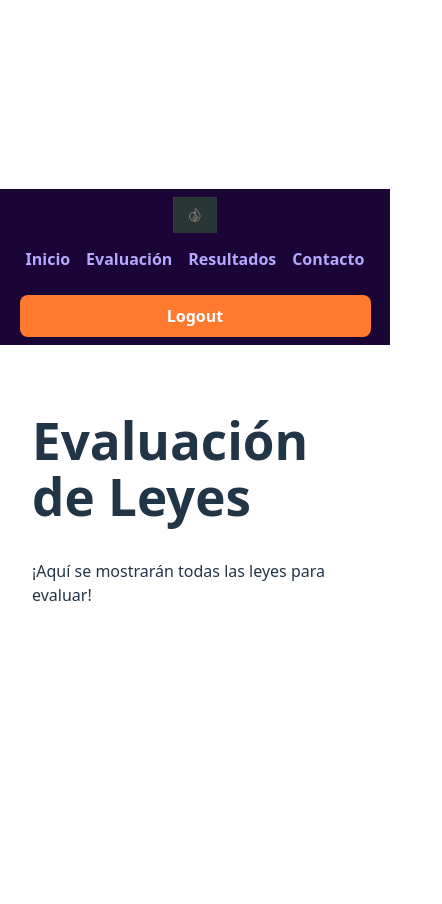
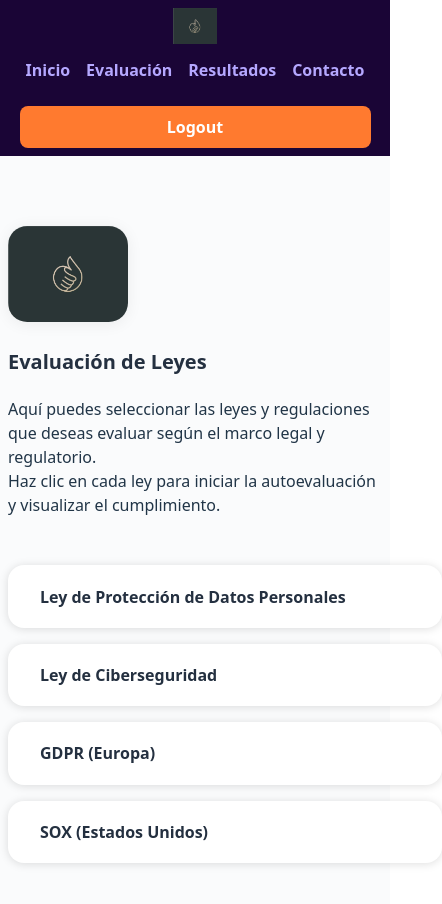
Before and after one commit to CameyJ/projectlaws, a React (Vite) app: page /laws in a window 390 px wide. Shown: the top 904 px of the page, 442 px wide, since content can reach past the window. Before the commit the page ends 844 px from the top, so only its background shows below. Built offline with nearby package versions, Linux system fonts and the light colour scheme; sample sign-in values are in the browser's storage.

Commit message:
Cambios nuevos

```diff
--- a/src/modules/contact/Contact.jsx
+++ b/src/modules/contact/Contact.jsx
@@ -1,11 +1,14 @@
 import Navbar from "../../components/Navbar";
+import "../../styles/PageLayout.css";
+
 const Contact = () => (
   <>
     <Navbar />
-    <div style={{ padding: "2rem" }}>
+    <div className="page-container">
       <h1>Contacto</h1>
       <p>Ponte en contacto con nosotros.</p>
     </div>
   </>
 );
+
 export default Contact;
--- /dev/null
+++ b/src/modules/laws/Laws.css
@@ -0,0 +1,58 @@
+.evaluation-container {
+  display: flex;
+  flex-direction: column;
+  gap: 2rem;
+  width: 100%;
+}
+
+.evaluation-header {
+  display: flex;
+  align-items: center;
+  gap: 2rem;
+  flex-wrap: wrap;
+}
+
+.evaluation-img {
+  width: 120px;
+  height: auto;
+  border-radius: 1.2rem;
+  box-shadow: 0 2px 16px #0001;
+}
+
+.laws-list {
+  display: flex;
+  gap: 1.5rem;
+  flex-wrap: wrap;
+  justify-content: flex-start;
+}
+
+.law-card {
+  background: #fff;
+  border-radius: 1rem;
+  box-shadow: 0 1px 10px #0002;
+  padding: 1.2rem 2rem;
+  min-width: 220px;
+  font-weight: 600;
+  color: #243040;
+  cursor: pointer;
+  transition: box-shadow 0.18s;
+}
+.law-card:hover {
+  box-shadow: 0 4px 24px #7b4efc22;
+  background: #f7f2ff;
+}
+@media (max-width: 800px) {
+  .evaluation-header {
+    flex-direction: column;
+    align-items: flex-start;
+    gap: 1rem;
+  }
+  .laws-list {
+    flex-direction: column;
+    gap: 1rem;
+  }
+  .law-card {
+    min-width: unset;
+    width: 100%;
+  }
+}
--- a/src/modules/laws/Laws.jsx
+++ b/src/modules/laws/Laws.jsx
@@ -1,11 +1,33 @@
 import Navbar from "../../components/Navbar";
+import "../../modules/laws/Laws.css";
+import evaluacionImg from "../../assets/logo.PNG"; // Cambia el nombre por la imagen que quieras mostrar
+
 const Laws = () => (
   <>
     <Navbar />
-    <div style={{ padding: "2rem" }}>
-      <h1>Evaluación de Leyes</h1>
-      <p>¡Aquí se mostrarán todas las leyes para evaluar!</p>
+    <div className="page-container evaluation-container">
+      <div className="evaluation-header">
+        <img src={evaluacionImg} alt="Evaluación" className="evaluation-img"/>
+        <div>
+          <h1>Evaluación de Leyes</h1>
+          <p>
+            Aquí puedes seleccionar las leyes y regulaciones que deseas evaluar según el marco legal y regulatorio.
+            <br />
+            Haz clic en cada ley para iniciar la autoevaluación y visualizar el cumplimiento.
+          </p>
+        </div>
+      </div>
+      {/* Aquí puedes agregar cards, botones o listas de leyes para evaluar */}
+      <div className="laws-list">
+        {/* Ejemplo de lista de leyes */}
+        <div className="law-card">Ley de Protección de Datos Personales</div>
+        <div className="law-card">Ley de Ciberseguridad</div>
+        <div className="law-card">GDPR (Europa)</div>
+        <div className="law-card">SOX (Estados Unidos)</div>
+        {/* Agrega más según tu necesidad */}
+      </div>
     </div>
   </>
 );
+
 export default Laws;
--- a/src/modules/results/Results.jsx
+++ b/src/modules/results/Results.jsx
@@ -1,11 +1,14 @@
 import Navbar from "../../components/Navbar";
+import "../../styles/PageLayout.css";
+
 const Results = () => (
   <>
     <Navbar />
-    <div style={{ padding: "2rem" }}>
+    <div className="page-container">
       <h1>Resultados</h1>
       <p>Visualiza los resultados de tus evaluaciones aquí.</p>
     </div>
   </>
 );
+
 export default Results;
--- a/src/styles/PageLayout.css
+++ b/src/styles/PageLayout.css
@@ -1,8 +1,9 @@
 .page-container {
-  min-height: calc(100vh - 80px); /* Ajusta el alto según tu navbar */
+  min-height: calc(100vh - 100px); /* Ajusta este valor si tu navbar es más pequeña */
   width: 100vw;
   background: #fafbfc;
-  padding: 3rem 2rem 2rem 2rem;
+  /* Padding: top right bottom left */
+  padding: 100px 2rem 2rem 2rem;  /* <- 100px top igual a navbar */
   box-sizing: border-box;
   margin: 0;
   display: flex;
@@ -18,19 +19,21 @@
   color: #243040;
 }
 
+/* Responsive para pantallas medianas */
 @media (max-width: 900px) {
   .page-container {
-    padding: 1.5rem 1rem;
+    padding: 80px 1rem 1.5rem 1rem; /* Navbar un poco más compacta */
   }
   .page-container h1 {
     font-size: 2.1rem;
   }
 }
 
+/* Responsive para móviles */
 @media (max-width: 600px) {
   .page-container {
-    padding: 0.8rem 0.5rem;
-    min-height: calc(100vh - 70px);
+    min-height: calc(100vh - 70px); /* Navbar aún más pequeña */
+    padding: 70px 0.5rem 0.8rem 0.5rem;
   }
   .page-container h1 {
     font-size: 1.25rem;
```
